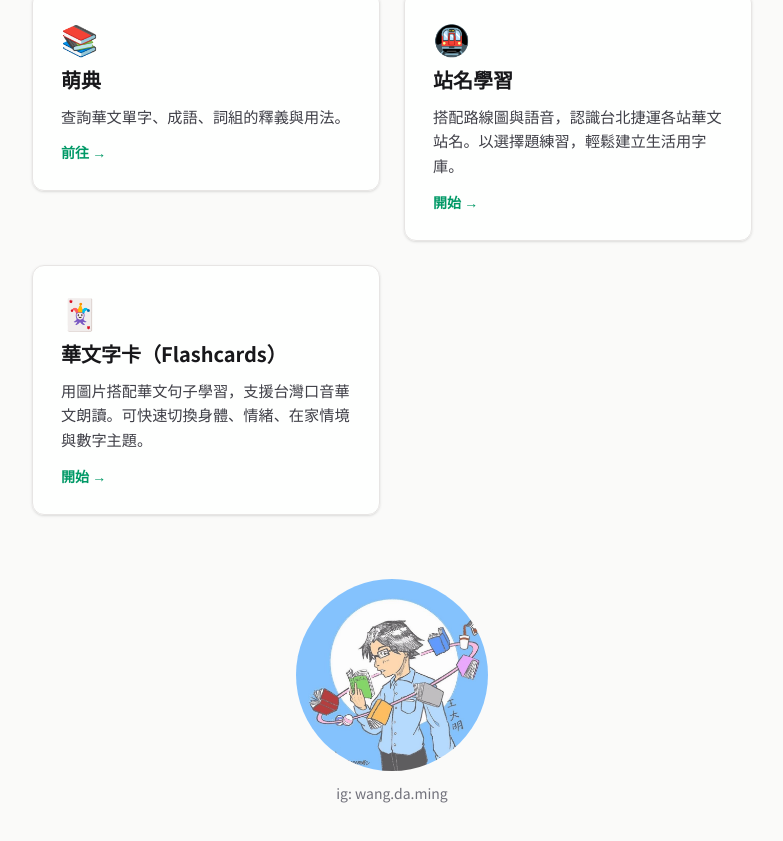
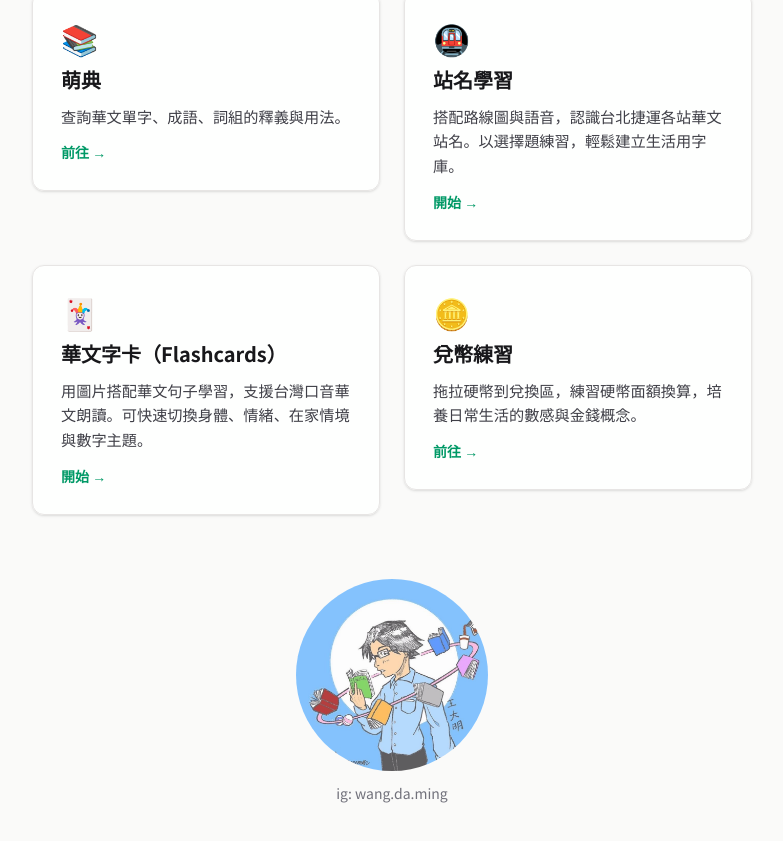
Before and after one commit to 3dw/learn-zh, a Vue app: page / in a window 1280 px wide. Shown: the part 961-1802 px from the top of the page, without its empty margins (248-1031 px from the left). Built offline with nearby package versions, Linux system fonts and the light colour scheme.

Commit message:
首頁新增兌幣練習欄位
Co-Authored-By: Claude Sonnet 4.6 <noreply@anthropic.com>

```diff
--- a/src/views/HomeView.vue
+++ b/src/views/HomeView.vue
@@ -43,6 +43,12 @@ const features = [
 		emoji: '🃏',
 		title: '華文字卡（Flashcards）',
 		desc: '用圖片搭配華文句子學習，支援台灣口音華文朗讀。可快速切換身體、情緒、在家情境與數字主題。',
+	},
+	{
+		href: 'https://freemath-5yx.pages.dev/coin-exchange',
+		emoji: '🪙',
+		title: '兌幣練習',
+		desc: '拖拉硬幣到兌換區，練習硬幣面額換算，培養日常生活的數感與金錢概念。',
 	},
 ]
 
```
